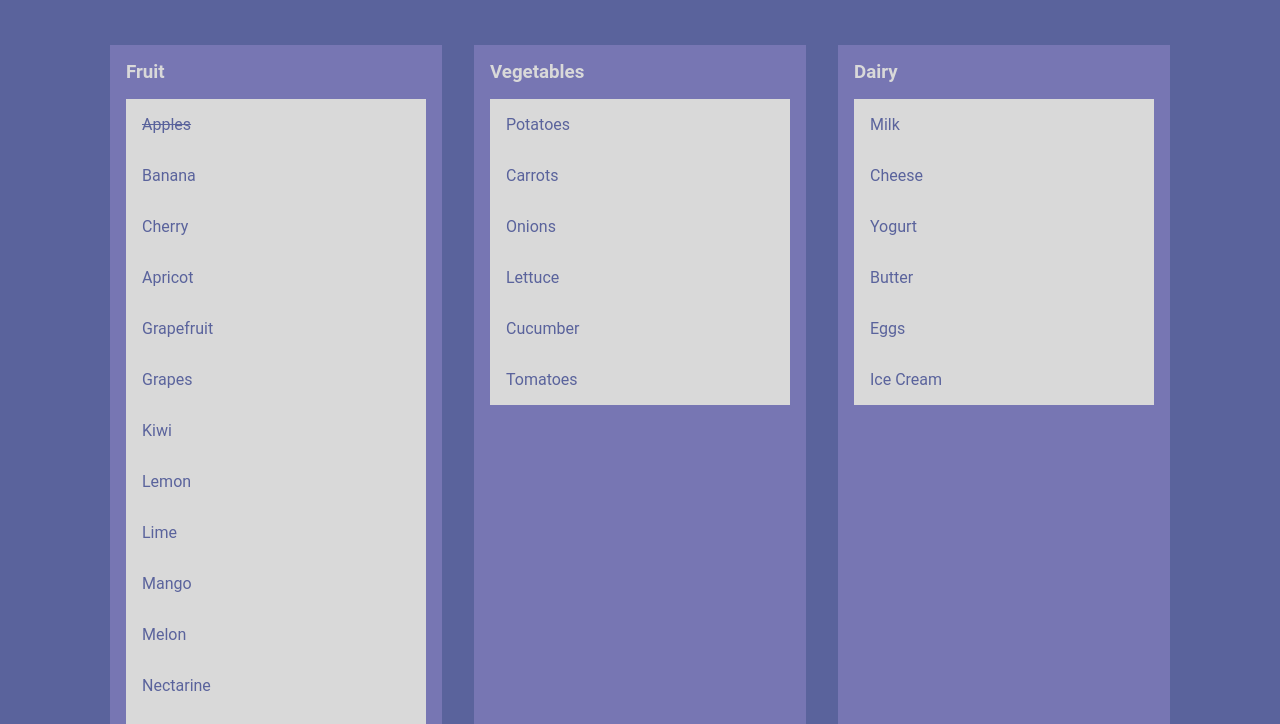
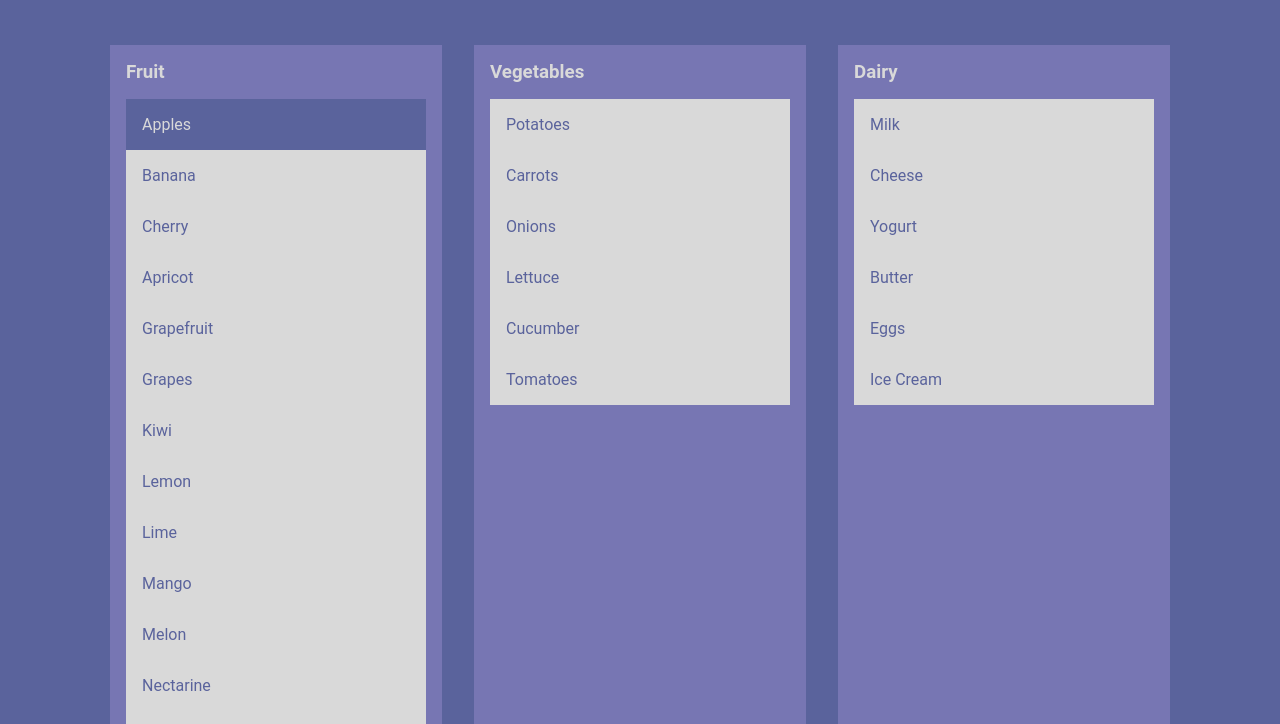
Before and after one commit to marco-tuzza/interactive-grocery-list, a plain HTML site: page index.html in a window 1280 px wide. Both pictures are taken after a click on the element "Apples". Shown: the part 73-797 px from the top of the page. Drawn offline with Linux system fonts and the light colour scheme.

Commit message:
Added class toggle when user click an element

```diff
--- a/app.js
+++ b/app.js
@@ -98,6 +98,15 @@ function setupCopyListButtonListener() {
     });
 }
 
+function toggleClassListElement() {
+    const divs = document.querySelectorAll(".list-item");
+    divs.forEach(element => {
+        element.addEventListener("click", () => {
+            element.classList.toggle("selected");
+        });
+    });
+}
+
 function copyListButtonVisibility(showButton = false) {
     showButton === true ? copyListButton.style.display = 'block' : copyListButton.style.display = 'none';
 }
@@ -109,6 +118,7 @@ function setupPage() {
     setupGenerateListButtonListener();
     setupCopyListButtonListener();
     copyListButtonVisibility();
+    toggleClassListElement();
 }
 
 // Call setupPage to initialize everything
--- a/style.css
+++ b/style.css
@@ -71,12 +71,13 @@ div#list div.category div.list-item:hover {
     background-color: var(--hover-color);
 }
 
+div#list div.category div.list-item.selected {
+    background-color: var(--primary-color);
+    color: var(--secondary-color);
+}
+
 div#list div.category div.list-item input[type="checkbox"] {
     display: none;
-}
-
-div#list div.category div.list-item input[type="checkbox"]:checked + label {
-    text-decoration: line-through;
 }
 
 div#buttons {
```
